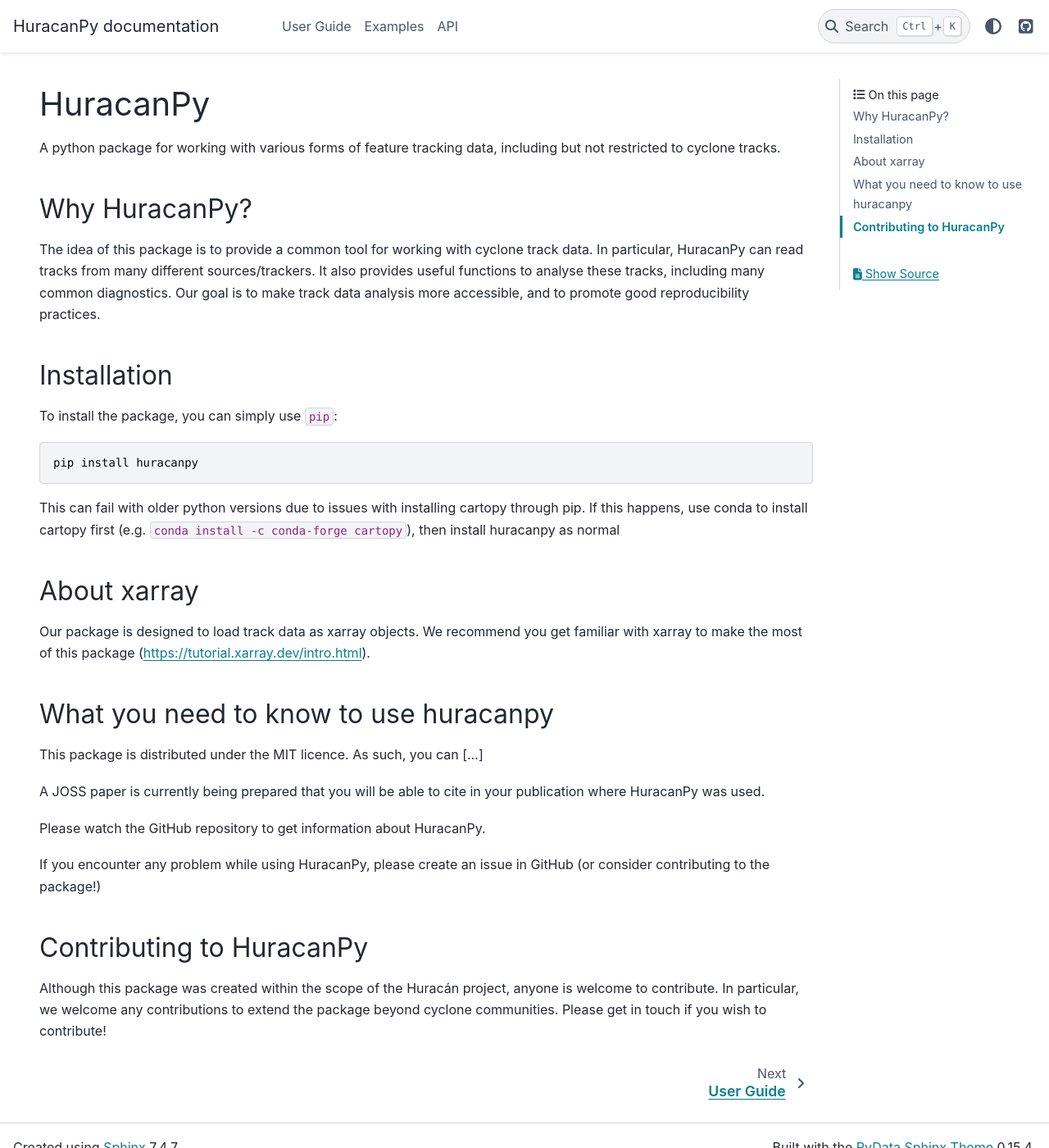
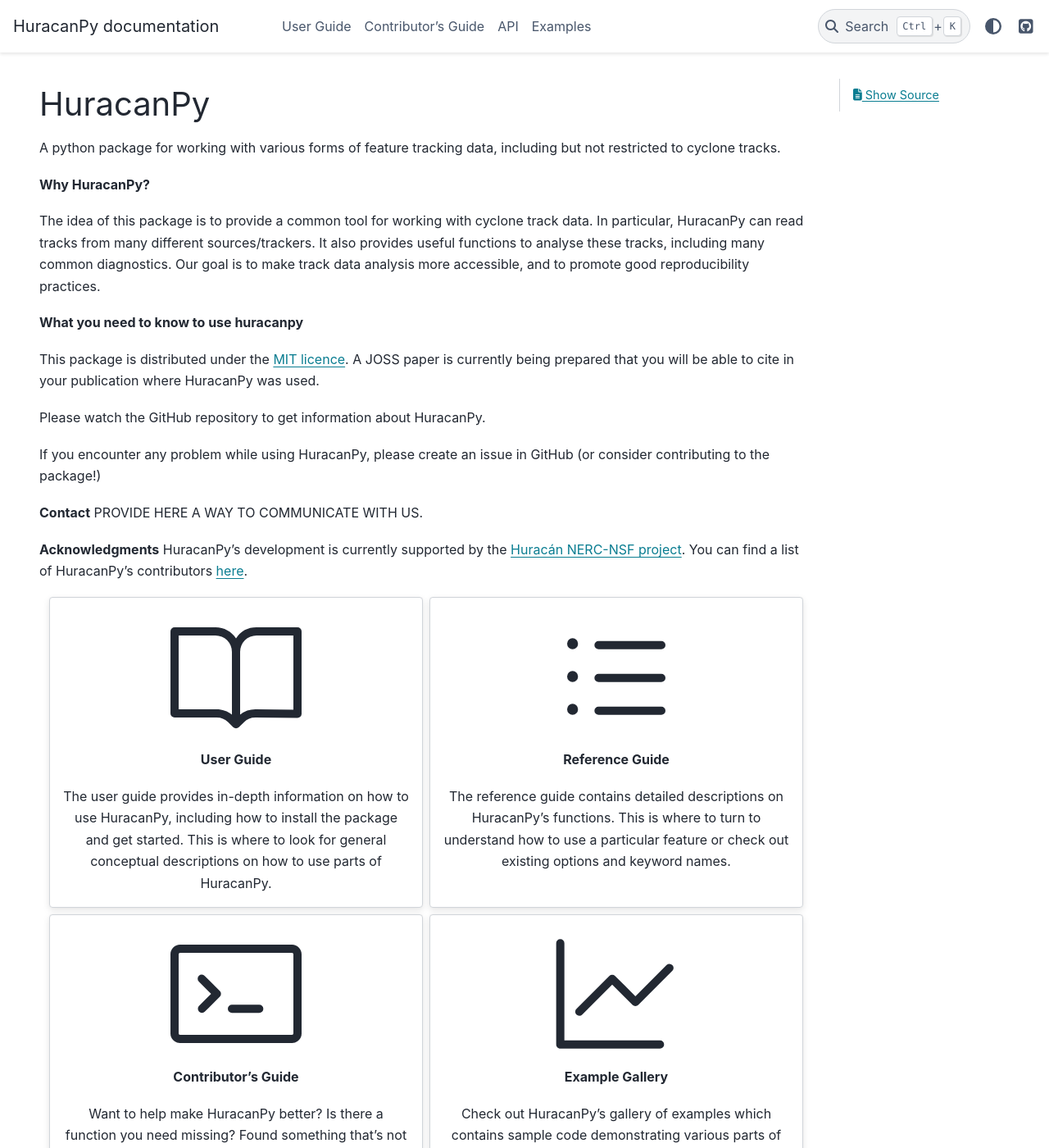
Before and after one commit to Huracan-project/huracanpy, a Sphinx documentation site: the page built from docs/index.rst, in a window 1280 px wide and 1400 px high. Shown: the whole window at 82% size. Built offline with Sphinx 7.4.7 and the PyData theme 0.15.4, drawn with Linux system fonts in a browser that asks for light colours; pages that are not in the unit, such as notebooks, are missing from menus; some of the changed text lies outside the part shown.

Commit message:
Add sphinx-design and make grid in the first page of the doc

```diff
--- a/docs/conf.py
+++ b/docs/conf.py
@@ -20,6 +20,7 @@ extensions = [
     "sphinx.ext.intersphinx",
     "nbsphinx",
     "sphinx_copybutton",
+    "sphinx_design",
 ]
 
 templates_path = ["_templates"]
--- a/docs/index.rst
+++ b/docs/index.rst
@@ -2,6 +2,14 @@
    sphinx-quickstart on Fri May 17 13:33:16 2024.
    You can adapt this file completely to your liking, but it should at least
    contain the root `toctree` directive.
+
+.. toctree::
+    :hidden:
+
+    user_guide/index
+    dev_guide/index
+    api/index
+    examples/index
 
 =========
 HuracanPy
@@ -9,52 +17,72 @@ HuracanPy
 
 A python package for working with various forms of feature tracking data, including but not restricted to cyclone tracks.
 
-Why HuracanPy?
---------------
+**Why HuracanPy?**
+
 The idea of this package is to provide a common tool for working with cyclone track data.
 In particular, HuracanPy can read tracks from many different sources/trackers.
 It also provides useful functions to analyse these tracks, including many common diagnostics.
 Our goal is to make track data analysis more accessible, and to promote good reproducibility practices.
 
 
-Installation
-------------
-To install the package, you can simply use ``pip``::
+**What you need to know to use huracanpy**
 
-    pip install huracanpy
-
-This can fail with older python versions due to issues with installing cartopy through
-pip. If this happens, use conda to install cartopy first
-(e.g. ``conda install -c conda-forge cartopy``), then install huracanpy as normal
-
-About xarray
-------------
-Our package is designed to load track data as xarray objects.
-We recommend you get familiar with xarray to make the most of this package (https://tutorial.xarray.dev/intro.html).
-
-
-
-What you need to know to use huracanpy
---------------------------------------
-This package is distributed under the MIT licence. As such, you can [...]
-
+This package is distributed under the `MIT licence <https://github.com/Huracan-project/huracanpy/blob/master/LICENSE>`_.
 A JOSS paper is currently being prepared that you will be able to cite in your publication where HuracanPy was used.
 
 Please watch the GitHub repository to get information about HuracanPy.
 
 If you encounter any problem while using HuracanPy, please create an issue in GitHub (or consider contributing to the package!)
 
-Contributing to HuracanPy
--------------------------
-Although this package was created within the scope of the Huracán project, anyone is welcome to contribute.
-In particular, we welcome any contributions to extend the package beyond cyclone communities.
-Please get in touch if you wish to contribute!
+**Contact**
+PROVIDE HERE A WAY TO COMMUNICATE WITH US.
+
+**Acknowledgments**
+HuracanPy's development is currently supported by the `Huracán NERC-NSF project <https://research.reading.ac.uk/huracan/about-huracan/project-overview/>`_.
+You can find a list of HuracanPy's contributors `here <https://github.com/Huracan-project/huracanpy/graphs/contributors>`_.
 
 
+.. grid:: 1 2 2 2
+    :gutter: 2
 
-.. toctree::
-    :hidden:
+    .. grid-item-card:: :octicon:`book;10em`
+        :link: user_guide/index
+        :link-type: doc
+        :text-align: center
 
-    user_guide/index
-    examples/index
-    api/index
+        **User Guide**
+
+        The user guide provides in-depth information on how to use HuracanPy, including how to install the package and get started.
+        This is where to look for general conceptual descriptions on how to use parts of HuracanPy.
+
+    .. grid-item-card:: :octicon:`list-unordered;10em`
+        :link: api/index
+        :link-type: doc
+        :text-align: center
+
+        **Reference Guide**
+
+        The reference guide contains detailed descriptions on HuracanPy's functions.
+        This is where to turn to understand how to use a particular feature or check out existing options and keyword names.
+
+    .. grid-item-card:: :octicon:`terminal;10em`
+        :link: dev_guide/index
+        :link-type: doc
+        :text-align: center
+
+        **Contributor's Guide**
+
+        Want to help make HuracanPy better?
+        Is there a function you need missing?
+        Found something that's not working quite right?
+        Got a cool example you want to share?
+        You can find instructions on how to contribute to HuracanPy here.
+
+    .. grid-item-card:: :octicon:`graph;10em`
+        :link: examples/index
+        :link-type: doc
+        :text-align: center
+
+        **Example Gallery**
+
+        Check out HuracanPy's gallery of examples which contains sample code demonstrating various parts of HuracanPy's functionality.
--- a/pyproject.toml
+++ b/pyproject.toml
@@ -44,6 +44,7 @@ docs = [
     "sphinx-copybutton",
     "nbsphinx",
     "IPython",
+    "sphinx-design",
 ]
 
 [build-system]
```
